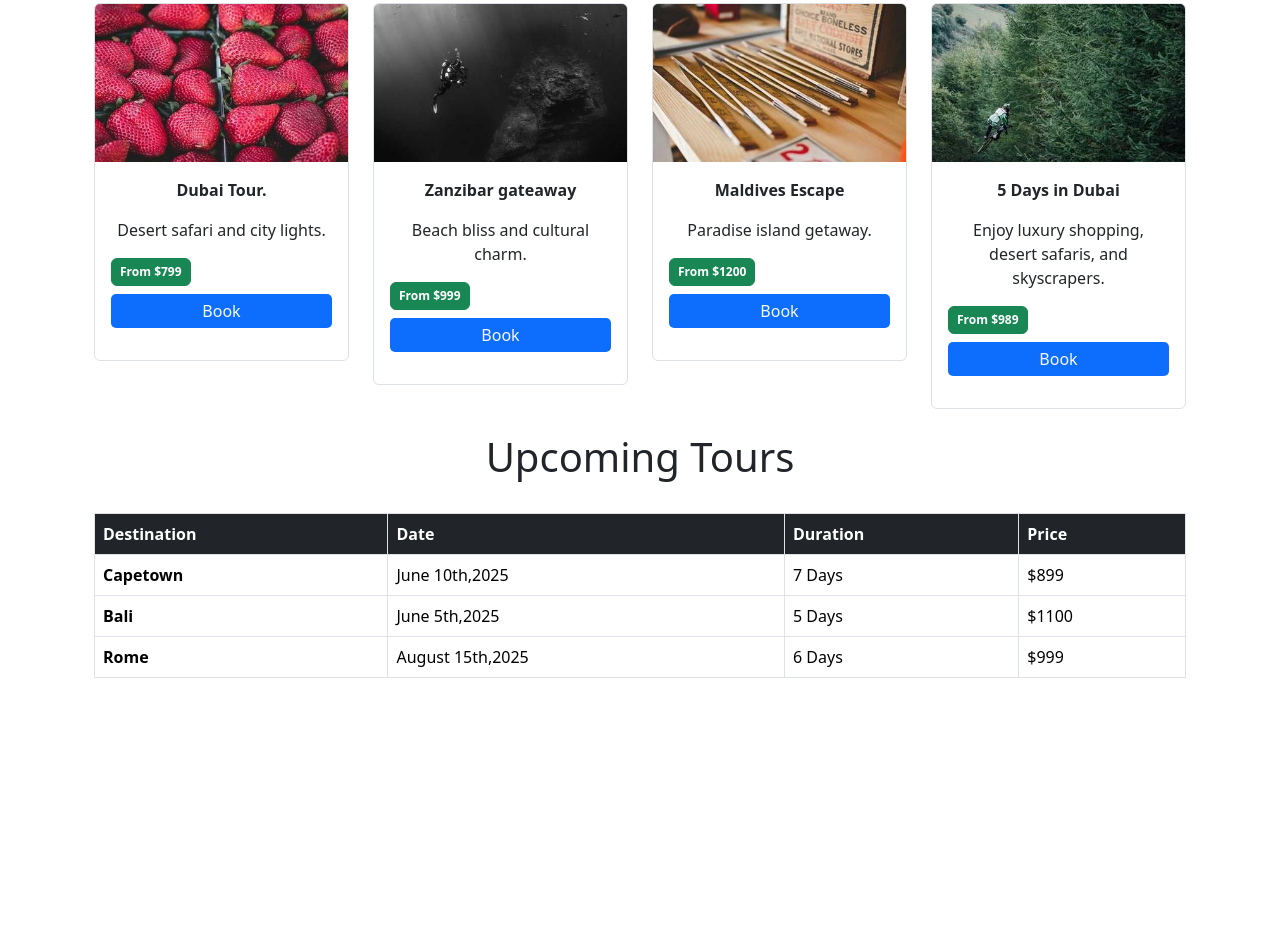
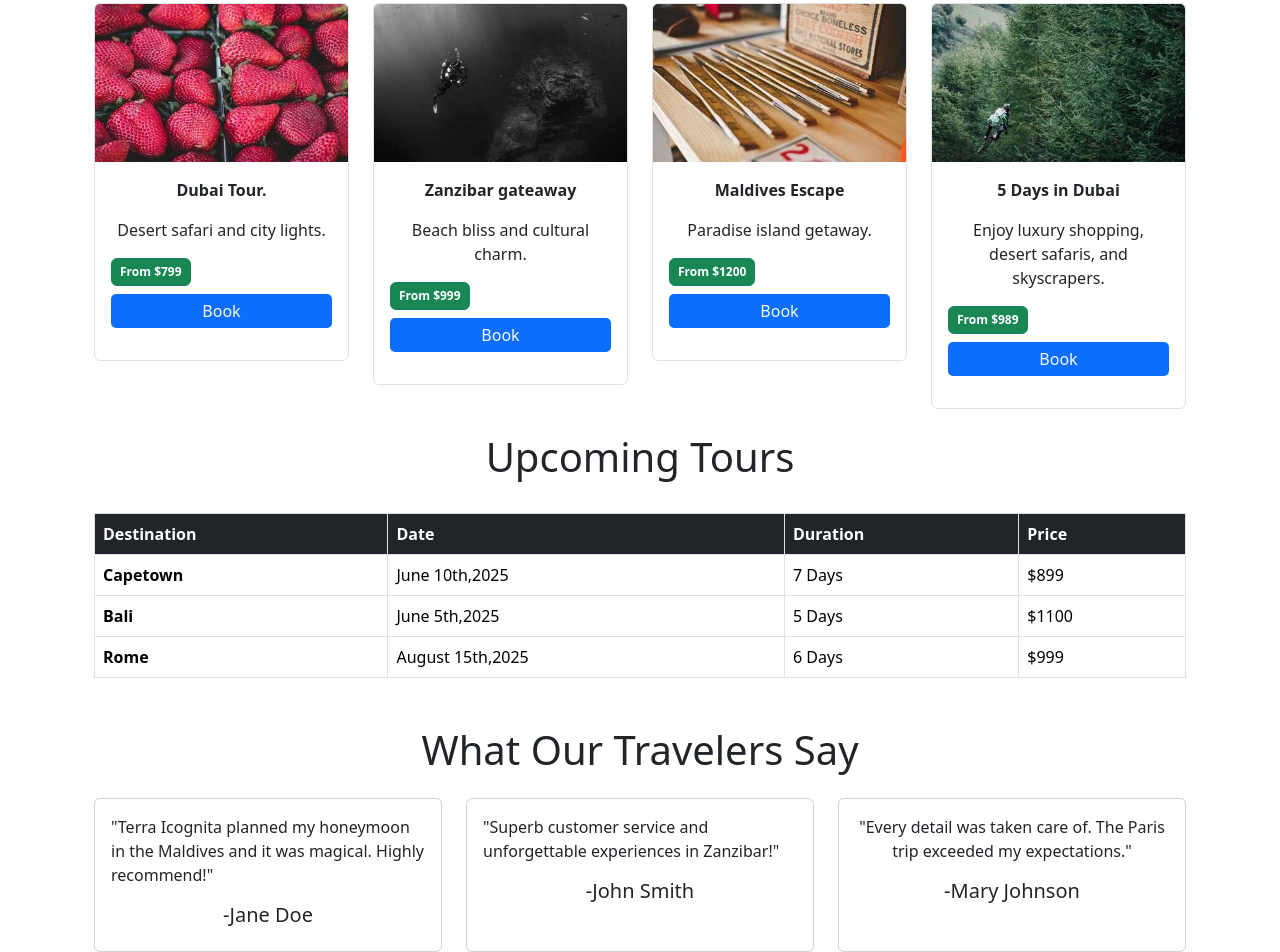
Before and after one commit to Hinch08/TERRA-ICOGNITA, a plain HTML site: page index.html in a window 1280 px wide. Shown: the part 1130-2082 px from the top of the page. Before the commit the page ends 1824 px from the top, so only its background shows below. Drawn offline with nearby package versions, Linux system fonts and the light colour scheme.

Commit message:
TERRA ICOGNITA

```diff
--- a/index.html
+++ b/index.html
@@ -10,6 +10,8 @@
 </head>
 
 <body>
+    <div container="">
+        <div class="row"></div>
     <nav class="navbar fixed-top navbar-dark navbar-expand-lg bg-dark opacity-75">
         <div class="container-fluid">
             <a class="navbar-brand" href="#">TERRA ICOGNITA</a>
@@ -225,7 +227,39 @@
             </table>
         </div>
 
+<div class="container mt-5">
+    <h1 class="text-center mt-4 mb-4">What Our Travelers Say</h1>
+  <div class="row row-cols-1 row-cols-md-3 g-4">
+    <div class="col">
+      <div class="card h-100">
+        <div class="card-body">
+          <p class="card-text">"Terra Icognita planned my honeymoon in the Maldives and it was magical. Highly recommend!"</p>
+            <h5 class="card-title text-center">-Jane Doe</h5>
         </div>
+      </div>
+    </div>
+
+    <div class="col">
+      <div class="card h-100">
+        <div class="card-body">
+          <p class="card-text">"Superb customer service and unforgettable experiences in Zanzibar!"</p>
+            <h5 class="card-title text-center">-John Smith</h5>
+        </div>
+      </div>
+    </div>
+
+    <div class="col">
+      <div class="card h-100">
+        <div class="card-body">
+          <p class="text-center">"Every detail was taken care of. The Paris trip exceeded my expectations."</p>
+           <h5 class="card-title text-center">-Mary Johnson</h5>
+        </div>
+      </div>
+    </div>
+  </div>
+</div>
+
+
 
     <script src="https://cdn.jsdelivr.net/npm/@popperjs/core@2.11.8/dist/umd/popper.min.js"
         integrity="sha384-I7E8VVD/ismYTF4hNIPjVp/Zjvgyol6VFvRkX/vR+Vc4jQkC+hVqc2pM8ODewa9r"
```
Lines whose indentation alone changed are shown as unchanged.
